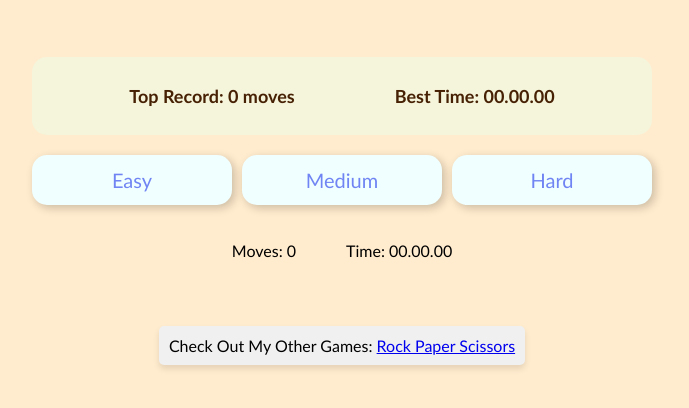
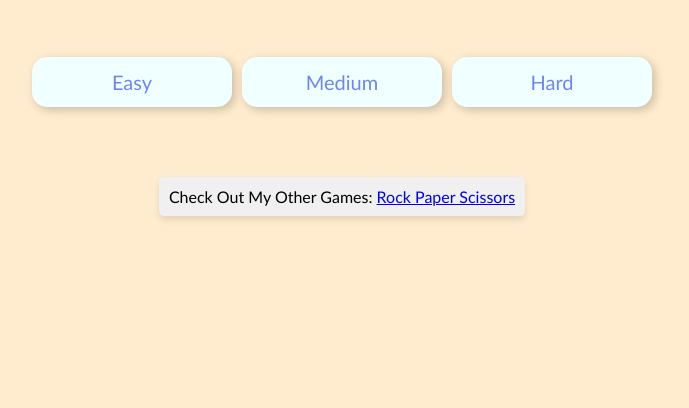
Before and after one commit to FarzanehAhmadi/HYF-assignments, a plain HTML site: page memory-app/index.html in a window 1280 px wide. Shown: the part 48-456 px from the top of the page, without its empty margins (298-987 px from the left). Drawn offline with Linux system fonts and the light colour scheme.

Commit message:
style best score

```diff
--- a/memory-app/style.css
+++ b/memory-app/style.css
@@ -99,7 +99,7 @@ img {
   transition: transform 0.3s ease-in-out;
 }
 .stats{
-  display: flex;
+  display: none;
   gap:50px
 }
 .reset-button{
@@ -121,9 +121,9 @@ img {
 }
 
 .best-score{
-  display: flex;
+  display: none;
   justify-content: center;
-  width: 600px;
+  width: 500px;
   gap : 100px;
   background-color: beige;
   font-weight: bold;
@@ -132,6 +132,7 @@ img {
   color: rgb(71, 33, 4);
   border-radius: 15px;
   margin-top: 20px;
+  margin-bottom: 10px;
 }
 .other-game-section {
   text-align: center;
```
